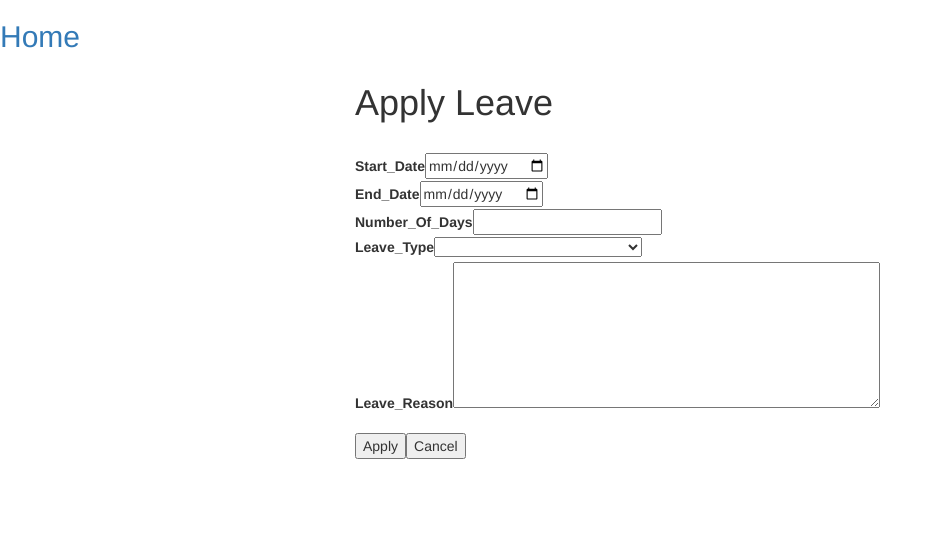
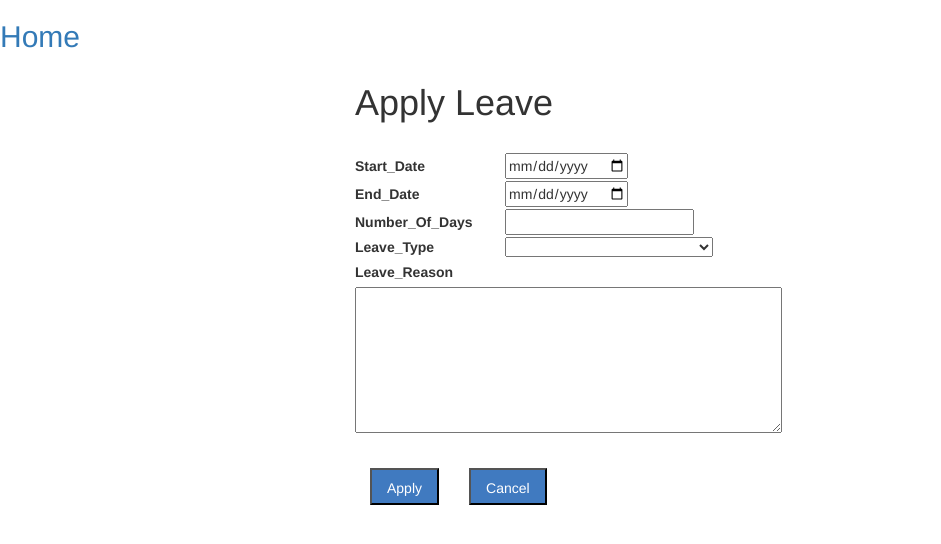
Before and after one commit to habsh/LeaveAppAngular, an Angular app: page /apply in a window 1280 px wide. Shown: the top 544 px of the page, without its empty margins (0-941 px from the left). Built offline with nearby package versions, Linux system fonts and the light colour scheme.

Commit message:
working on dates validation

```diff
--- a/src/app/apply/apply.component.css
+++ b/src/app/apply/apply.component.css
@@ -0,0 +1,18 @@
+button {
+    background-color: #407AC0;
+    color:white;
+    margin:15px;
+    padding:8px 15px 5px 15px;
+}
+label{
+    display:inline-block;
+    width:150px;
+}
+strong{
+    color:red;
+    margin:15px;
+    padding:8px 15px 5px 15px;
+    margin-left: 80px;
+    margin-bottom: 100px;
+
+}
--- a/src/app/apply/apply.component.html
+++ b/src/app/apply/apply.component.html
@@ -6,36 +6,26 @@
 3.0.3/css/bootstrap.min.css" />
     <!-- JS -->
     <script src="https://code.angularjs.org/1.4.0-rc.1/angular.js"></script>
-
-
 </head>
 <body >
-
     <div class="container" style="width:600px">
-
     <div ><h1>Apply Leave </h1></div>
     <form [formGroup]="applyLeaveForm" (ngSubmit)="onSubmit()" method="post">
-
         <div class="form-group" >
 
 <br>
-
-                <label>Start_Date</label>
+        <label>Start_Date</label>
             <input type="date"  id="Start_Date"  formControlName="Start_Date" />
             <br>
 
-
-            <label>End_Date</label>
+             <label>End_Date</label>
             <input type="date"  id="End_Date"  formControlName="End_Date" />
-            <div *ngIf="applyLeaveForm.hasError('invalidDates')" >End Date should be greater than start date</div>
-
+            <div *ngIf="applyLeaveForm.hasError('invalidDates')" ><strong>End date should be greater than start date</strong> </div>
             <br>
 
-
-            <label>Number_Of_Days</label>
-            <input type="number" id="Number_Of_Days" formControlName='Number_Of_Days' />
+             <label>Number_Of_Days</label>
+            <input type="number" id="Number_Of_Days" formControlName='Number_Of_Days'  />
             <br>
-
 
             <label>Leave_Type</label>
             <select  id="Leave_Type"  formControlName='Leave_Type'>
@@ -44,12 +34,11 @@
                 <option value="Sick leave">Sick leave
                 <option value="Maternity/Paternity leave">Maternity/Paternity leave
               </select>
+              <br>
 
-
+              <label>Leave_Reason </label>
+                  <textarea name="Leave_Reason" id="Leave_Reason" formControlName='Leave_Reason' rows="7" cols="50"></textarea>
                   <br>
-                  <label>Leave_Reason </label>
-                  <textarea name="Leave_Reason" id="Leave_Reason" formControlName='Leave_Reason' rows="7" cols="50"></textarea>
-
                 </div>
 
         <button type="submit" id="submit">Apply</button>
--- a/src/app/apply/apply.component.ts
+++ b/src/app/apply/apply.component.ts
@@ -40,6 +40,11 @@ export class ApplyComponent implements OnInit{
           if (f.getTime() > t.getTime()) {
             return { invalidDates : "Date from should be less than Date to" }
           }
+          else{
+            var diff = Math.abs(t.getTime() - f.getTime());
+var diffDays = Math.ceil(diff / (1000 * 3600 * 24));
+          }
+
 
       };
 
```
